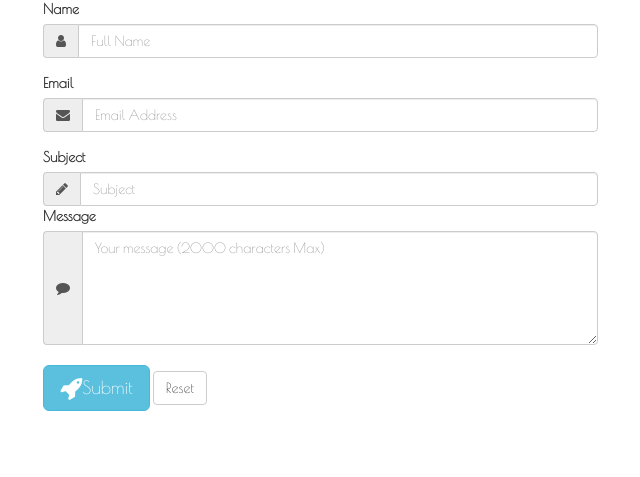
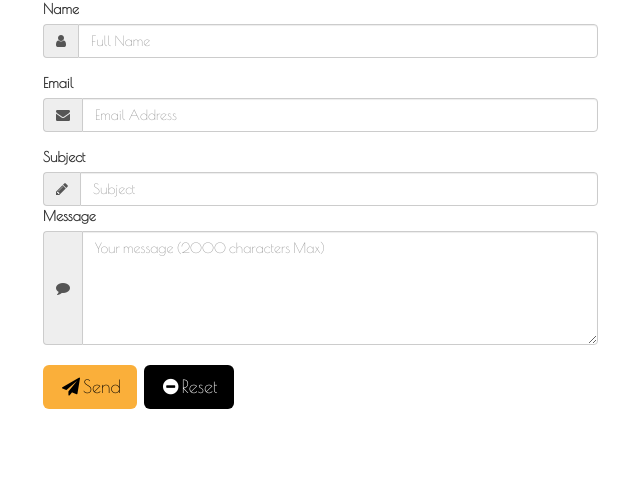
Before and after one commit to ttalcott/travis-pwp, a PHP site: page /contact/index.php in a window 1280 px wide. Shown: the part 433-910 px from the top of the page, without its empty margins (27-667 px from the left). After the commit the page ends 842 px from the top, so only its background shows below. Run offline with PHP 8.4, Linux system fonts and the light colour scheme; some libraries are stand-ins or nearby versions; some web fonts are replaced.

Commit message:
styled buttons!

```diff
--- a/public_html/contact/index.php
+++ b/public_html/contact/index.php
@@ -71,8 +71,8 @@ require_once(dirname(__DIR__) . "/php/partials/head-utils.php");
 							<!-- google recaptcha -->
 							<div class="g-recaptcha" data-sitekey="6Le3sykTAAAAANVMQUAH4gv3MLo0qEwEV7doAAcr"></div>
 
-							<button type="submit" class="btn btn-lg btn-info"><i class="fa fa-rocket fa-lg"></i>Submit</button>
-							<button type="reset" class="btn btn-default">Reset</button>
+							<button type="submit" class="btn btn-lg btn-info"><i class="fa fa-paper-plane" aria-hidden="true"></i>Send</button>
+							<button type="reset" class="btn btn-lg btn-default"><i class="fa fa-minus-circle" aria-hidden="true"></i>Reset</button>
 						</form>
 						<div class="row">
 							<div class="col-xs-6">
--- a/public_html/css/style.css
+++ b/public_html/css/style.css
@@ -36,14 +36,30 @@ global styles
 button styles
 **********************************/
 
-.btn .btn-info {
-	background-color: color: rgba(250, 175, 58, 1.0);
+.btn-info {
+	background-color: rgba(250, 175, 58, 1.0) !important;
+	margin-right: 4px;
+	border: none;
+	color: black;
 }
 
 .btn-default {
-
+	background-color: black !important;
+	border: none;
+	color: white;
 }
 
+.btn-default:hover {
+	color: rgba(250, 175, 58, 1.0);
+}
+
+.fa-send:before, .fa-paper-plane:before {
+	padding: 3px;
+}
+
+.fa-minus-circle:before {
+	padding: 3px;
+}
 
 /**********************************
 navbar styles
```
